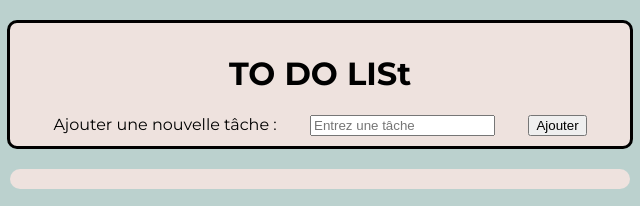
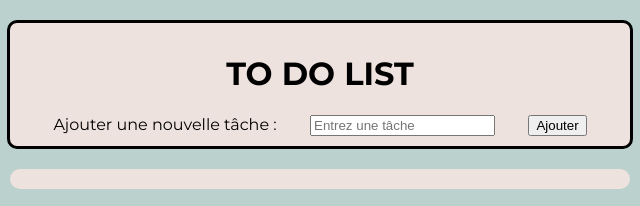
Before and after one commit to AyoubTahar/ToDo, a plain HTML site: page index.html in a window 1280 px wide. Shown: the top 206 px of the page, 320-960 px from the left. Drawn offline with Linux system fonts and the light colour scheme.

Commit message:
Modification titre

```diff
--- a/index.html
+++ b/index.html
@@ -12,7 +12,7 @@
 <body>
     <header>
         <h1>
-            TO DO LISt
+            TO DO LIST
         </h1>
         <div id="add-new-task">
             <!-- Étiquette et champ de saisie -->
```
